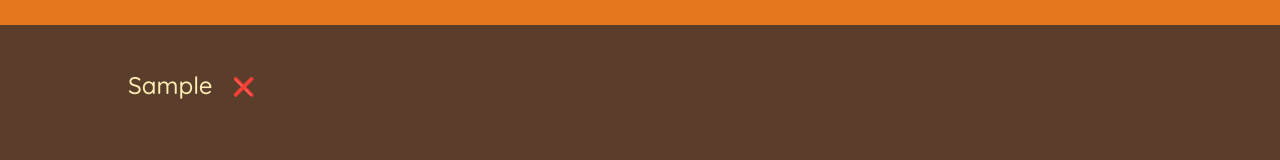
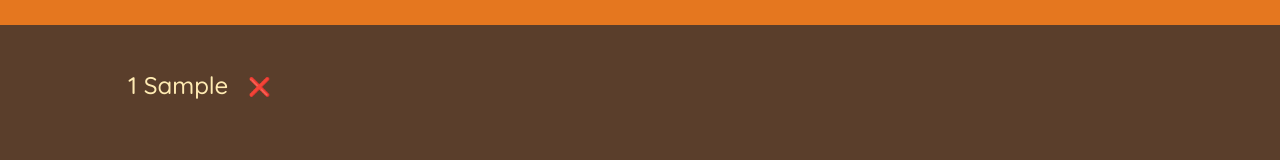
Before and after one commit to satyamkale27/Travel-list, a React (Create React App) app: page / in a window 1280 px wide. Both pictures are taken after typing "Sample" into the empty fields and a click on the button "ADD". Shown: the part 252-412 px from the top of the page. Built offline with nearby package versions, Linux system fonts and the light colour scheme.

Commit message:
Quantity not displaying fixed

```diff
--- a/src/App.js
+++ b/src/App.js
@@ -80,7 +80,7 @@ function Item({ item }) {
   return (
     <li>
       <span style={item.packed ? { textDecoration: "line-through" } : {}}>
-        {item.quantity} {item.description}
+        {item.Quantity} {item.description}
       </span>
       <button>❌</button>
     </li>
```
